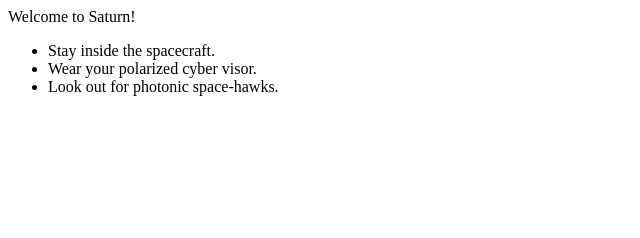
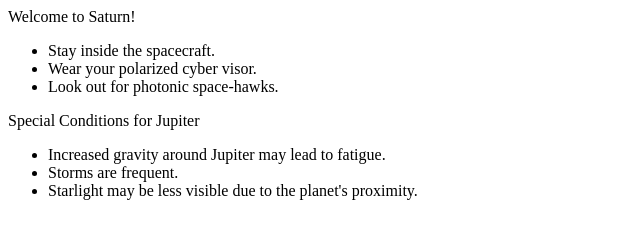
Before and after one commit to sgerpdx/html-01, a plain HTML site: page index.html in a window 1280 px wide. Shown: the whole page, without its empty margins (0-640 px from the left). Drawn offline with Linux system fonts and the light colour scheme.

Commit message:
optional jupiter update

```diff
--- a/index.html
+++ b/index.html
@@ -12,5 +12,13 @@
         <li>Wear your polarized cyber visor.</li>
         <li>Look out for photonic space-hawks.</li>
     </ul>
+
+    <div>Special Conditions for Jupiter</div>
+
+    <ul>
+        <li>Increased gravity around Jupiter may lead to fatigue.</li>
+        <li>Storms are frequent.</li>
+        <li>Starlight may be less visible due to the planet's proximity.</li>
+    </ul>
 </body>
 </html>
```
